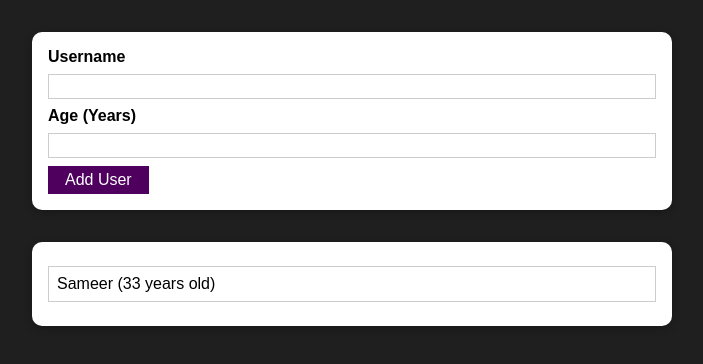
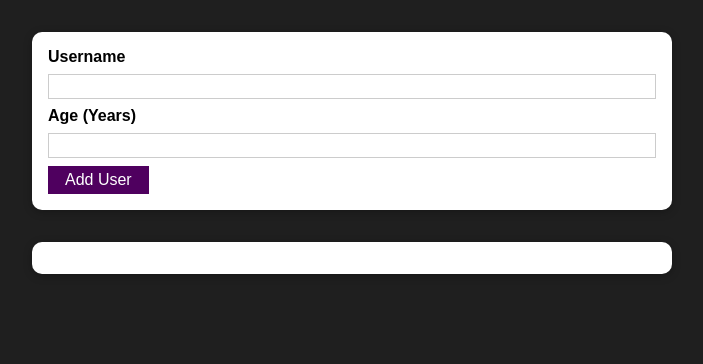
Before and after one commit to sameerbhilare/React, a React (Create React App) app in the folder Workspace/03-users-app/: page / in a window 1280 px wide. Shown: the top 364 px of the page, without its empty margins (288-991 px from the left). Built offline with nearby package versions, Linux system fonts and the light colour scheme.

Commit message:
Managing a List Of Users via State

```diff
--- a/Workspace/03-users-app/src/App.js
+++ b/Workspace/03-users-app/src/App.js
@@ -1,13 +1,20 @@
-import React from 'react';
+import React, { useState } from 'react';
 import AddUser from './components/Users/AddUser';
 import UserList from './components/Users/UserList';
 
 function App() {
-  const users = [{ name: 'Sameer', age: 33 }];
+  const [usersList, setUsersList] = useState([]);
+
+  const addUserHandler = (addedUser) => {
+    setUsersList((prevUsersList) => {
+      return [addedUser, ...prevUsersList];
+    });
+  };
+
   return (
     <div>
-      <AddUser />
-      <UserList users={users} />
+      <AddUser onAddUser={addUserHandler} />
+      <UserList users={usersList} />
     </div>
   );
 }
--- a/Workspace/03-users-app/src/components/Users/AddUser.js
+++ b/Workspace/03-users-app/src/components/Users/AddUser.js
@@ -20,7 +20,10 @@ const AddUser = (props) => {
       return;
     }
 
-    console.log({ username: enteredUsername, age: enteredAge });
+    const newUser = { name: enteredUsername, age: enteredAge, id: Math.random().toString() };
+    console.log(newUser);
+    // lift the state up (to parent)
+    props.onAddUser(newUser);
 
     // reset the form
     setEnteredUsername('');
--- a/Workspace/03-users-app/src/components/Users/UserList.js
+++ b/Workspace/03-users-app/src/components/Users/UserList.js
@@ -8,7 +8,7 @@ const UserList = (props) => {
     <Card className={styles.users}>
       <ul>
         {props.users.map((user) => (
-          <li key={user.name}>
+          <li key={user.id}>
             {user.name} ({user.age} years old)
           </li>
         ))}
```
